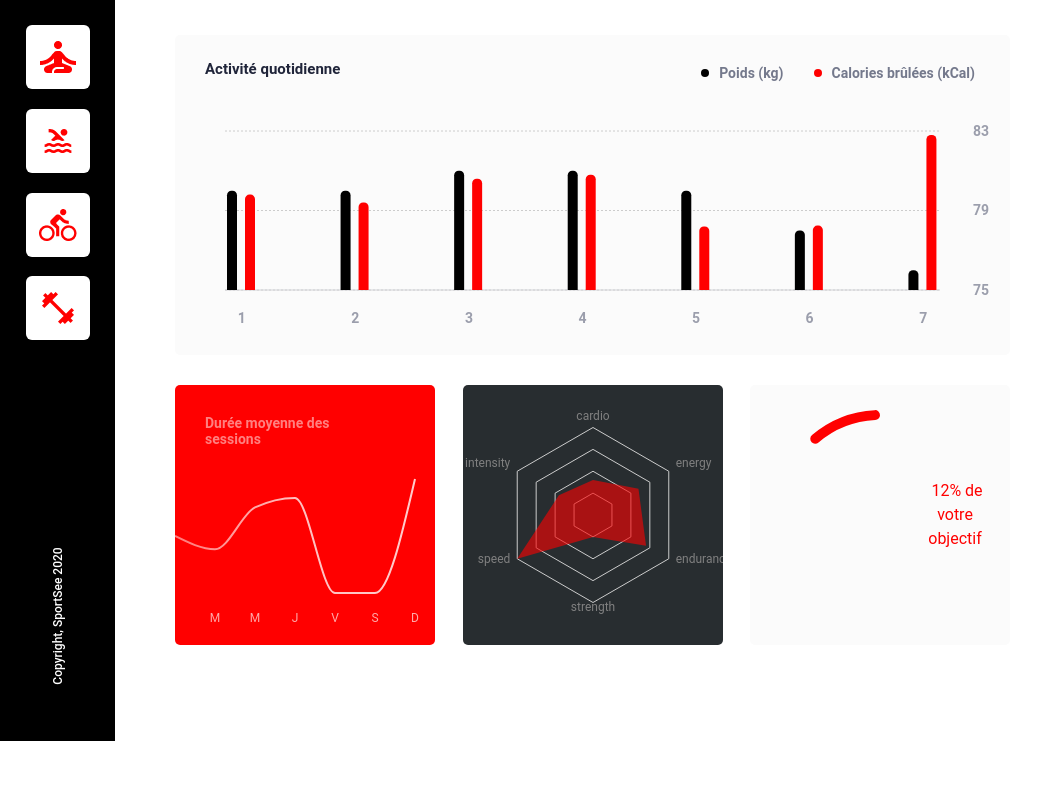
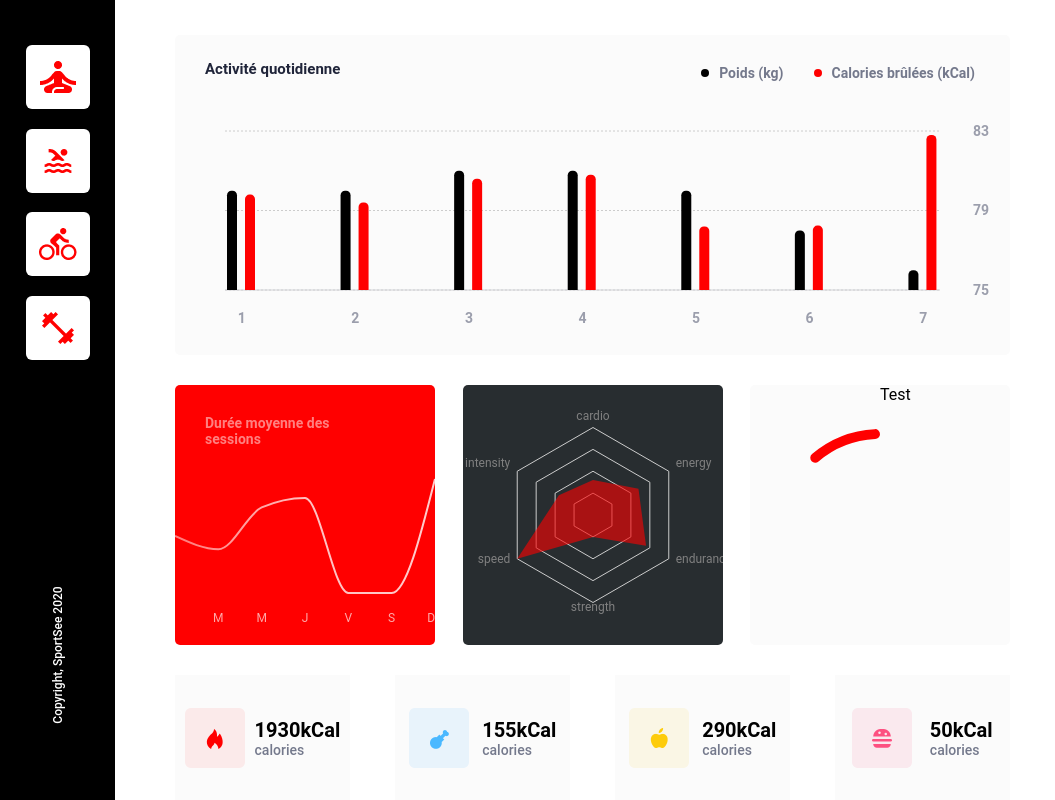
Before and after one commit to LouisMichelin/Projet12-SportSee, a React (Vite) app: page /12 in a window 1280 px wide. Shown: the part 283-1083 px from the top of the page, without its empty margins (0-1055 px from the left). Before the commit the page ends 1024 px from the top, so only its background shows below. Built offline with nearby package versions, Linux system fonts and the light colour scheme.

Commit message:
<Scientifics/> : Avancement

```diff
--- a/src/components/Dashboard/Dashboard.jsx
+++ b/src/components/Dashboard/Dashboard.jsx
@@ -4,7 +4,7 @@ import Daily from "../Daily/Daily.jsx";
 import Sessions from "../Sessions/Sessions.jsx";
 import Performances from "../Performances/Performances.jsx";
 import Score from "../Score/Score.jsx";
-// import Scientifics from "../Scientifics/Scientifics.jsx";
+import Scientifics from "../Scientifics/Scientifics.jsx";
 // import { USER_MAIN_DATA } from "../../../P9-front-end-dashboard/app/data.js";
 import { useParams } from "react-router-dom";
 
@@ -24,27 +24,30 @@ function Dashboard() {
                </div>
             </div>
             <div className="DashboardScientificValues">
-               {/* <Scientifics
+               <Scientifics
                   imageSrc={"src/assets/calories-icon.png"}
                   imageAlt={"Icone des calories"}
+                  useParamID={id}
                   category={"calorieCount"}
-                  useParamID={id}
                />
                <Scientifics
                   imageSrc={"src/assets/protein-icon.png"}
                   imageAlt={"Icone des protéines"}
                   useParamID={id}
+                  category={"proteinCount"}
                />
                <Scientifics
                   imageSrc={"src/assets/carbs-icon.png"}
                   imageAlt={"Icone des glucides"}
                   useParamID={id}
+                  category={"carbohydrateCount"}
                />
                <Scientifics
                   imageSrc={"src/assets/fat-icon.png"}
                   imageAlt={"Icone des graisses"}
                   useParamID={id}
-               /> */}
+                  category={"lipidCount"}
+               />
             </div>
          </div>
       </div>
--- a/src/components/Scientifics/Scientifics.jsx
+++ b/src/components/Scientifics/Scientifics.jsx
@@ -3,33 +3,32 @@ import { getMainData } from "../../services/APIservices";
 
 function Scientifics({ useParamID, imageSrc, imageAlt, category }) {
    // Function API
-   const userData = getMainData(useParamID);
-   // Valeurs pour "Default User"
-   const defaultValues = {
-      keyData: {
-         calorieCount: 1337,
-         proteinCount: 123,
-         carbohydrateCount: 555,
-         lipidCount: 42,
-      },
-   };
-   let displayedData;
-   // Si "Default User" // Sinon "User" avec ID connu
-   if (id == undefined) {
-      displayedData = defaultValues.keyData;
-   } else if (id) {
-      displayedData = userData.keyData;
-      // userTodayScore = userData.todayScore;
-   } // else if (!isDataMocked) {}
+   const userData = getMainData(useParamID).keyData;
 
-   // FAIRE UN .MAP / .FOREACH DEPUIS <DASHBOARD /> pour simplifier
+   let scientificCase;
+
+   switch (category) {
+      case "calorieCount":
+         scientificCase = userData.calorieCount;
+         break;
+      case "proteinCount":
+         scientificCase = userData.proteinCount;
+         break;
+      case "carbohydrateCount":
+         scientificCase = userData.carbohydrateCount;
+         break;
+      case "lipidCount":
+         scientificCase = userData.lipidCount;
+         break;
+      default:
+         alert("NOPE Error from Switch().");
+   }
+
    return (
       <div className="ScientificWrapper">
          <img src={imageSrc} alt={imageAlt} />
          <div className="ScientificTitleWrapper">
-            <div className="ScientificTitle">
-               {displayedData.calorieCount + "kCal"}
-            </div>
+            <div className="ScientificTitle">{scientificCase + "kCal"}</div>
             <div className="ScientificDescription">calories</div>
          </div>
       </div>
--- a/src/components/Score/Score.jsx
+++ b/src/components/Score/Score.jsx
@@ -14,10 +14,11 @@ import {
 
 // // Style du Radial Chart
 const style = {
-   top: "50%",
-   right: 0,
-   transform: "translate(0, -50%)",
+   // top: "50%",
+   // right: 0,
+   // transform: "translate(0, -50%)",
    lineHeight: "24px",
+   width: "70px",
 };
 
 function Score({ useParamID }) {
@@ -91,6 +92,9 @@ function Score({ useParamID }) {
    // };
    return (
       <div className="ScoreWrapper">
+         <div style={{ position: "relative", left: "50%", width: "auto" }}>
+            Test
+         </div>
          <ResponsiveContainer width="100%" height="100%">
             <RadialBarChart
                startAngle={90}
@@ -102,15 +106,6 @@ function Score({ useParamID }) {
             >
                <RadialBar dataKey="uv" cornerRadius={20} />
                <PolarAngleAxis type="number" domain={[0, 1]} tick={false} />
-               <Legend
-                  iconSize={0}
-                  verticalAlign="middle"
-                  align="center"
-                  wrapperStyle={style}
-                  width={100}
-                  right={100}
-               />
-               <Label></Label>
             </RadialBarChart>
          </ResponsiveContainer>
       </div>
--- a/src/components/Sessions/Sessions.jsx
+++ b/src/components/Sessions/Sessions.jsx
@@ -54,8 +54,8 @@ function Sessions({ useParamID }) {
                data={graphData}
                margin={{
                   top: 20,
-                  // right: -10,
-                  left: -20,
+                  // right: -20,
+                  // left: -10,
                   bottom: 20,
                }}
             >
@@ -82,19 +82,22 @@ function Sessions({ useParamID }) {
                   tickLine={false}
                   axisLine={false}
                   dy={10}
-                  padding={{ left: 20, right: 20 }}
+                  // padding={{ left: 15, right: 15 }}
                   style={{
                      fontSize: "12px",
                      opacity: "0.66",
                      fill: "#ffffff",
                   }}
+                  width={7}
                   // allowDataOverflow
-                  includeHidden
+                  // includeHidden
                   // domain={["dataMin", "dataMax"]}
                />
                <YAxis domain={["dataMin - 1", "dataMax + 1"]} hide />
                <Tooltip content={CustomTooltip} cursor={false} />
                <Line
+                  // allowDataOverflow
+                  // includeHidden
                   type="monotone"
                   dataKey="duree"
                   stroke="url(#colorUv)"
--- a/src/components/Sessions/Sessions.scss
+++ b/src/components/Sessions/Sessions.scss
@@ -17,6 +17,19 @@
    opacity: 0.5;
    padding-bottom: 10px;
 }
-.recharts-responsive-container {
-   padding: 5px, 15px, 15px, 30px;
-}
+// .recharts-responsive-container {
+//    padding: 5px, 15px, 15px, 30px;
+// }
+
+// .recharts-line {
+//    padding: -10px, -10px, -10px, -10px;
+// }
+
+// .recharts-layer .recharts-cartesian-axis .recharts-xAxis .xAxis {
+//    padding-left: 10px;
+// }
+
+// .recharts-cartesian-axis {
+//    padding: 10px;
+//    margin: 10px;
+// }
```
